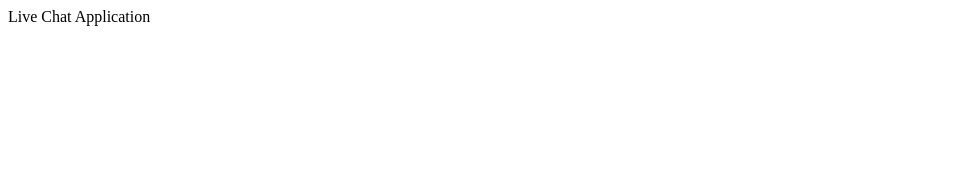
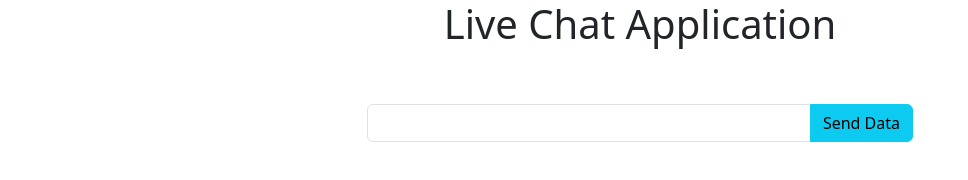
Before and after one commit to davecade/live-chat-test, a website: page index.html in a window 1280 px wide. Shown: the whole page, without its empty margins (0-968 px from the left). Drawn offline with nearby package versions, Linux system fonts and the light colour scheme; no server answers.

Commit message:
added title and input element

```diff
--- a/index.html
+++ b/index.html
@@ -5,8 +5,29 @@
     <meta http-equiv="X-UA-Compatible" content="IE=edge">
     <meta name="viewport" content="width=device-width, initial-scale=1.0">
     <title>Simple Live Chat App</title>
+    <link href="https://cdn.jsdelivr.net/npm/bootstrap@5.3.0-alpha3/dist/css/bootstrap.min.css" rel="stylesheet" integrity="sha384-KK94CHFLLe+nY2dmCWGMq91rCGa5gtU4mk92HdvYe+M/SXH301p5ILy+dN9+nJOZ" crossorigin="anonymous">
 </head>
 <body>
-    <hi>Live Chat Application</hi>
+    <center>
+        <h1>Live Chat Application</h1>
+    </center>
+    <br><br>
+
+    <div class="container">
+        <div class="row d-flex justify-content-center">
+            <div class="col-md-6 col-12 col-lg-6">
+                <div class="input-group">
+                    <input type="text" class="form-control">
+                    <button class="btn btn-info">Send Data</button>
+                </div>
+            </div>
+        </div>
+    </div>
+
+    <script src="/socket.io/socket.io.js"></script>
+    <script>
+        let socket = io()
+
+    </script>
 </body>
 </html>
--- a/index.js
+++ b/index.js
@@ -8,6 +8,10 @@ const { Server } = require("socket.io");
 
 const io = new Server(expressServer);
 
+io.on("connection", (socket) => {
+    console.log("New User Connection");
+});
+
 app.get("/", (req, res) => {
     res.sendFile(__dirname + "/index.html");
 });
```
